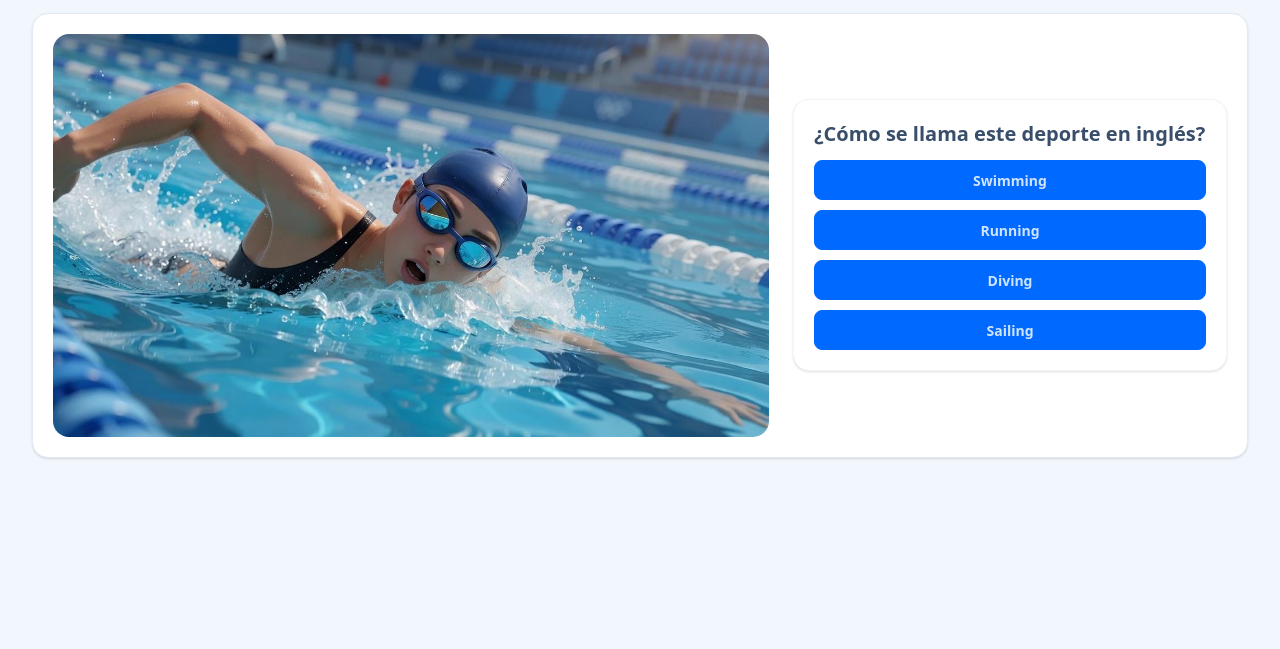
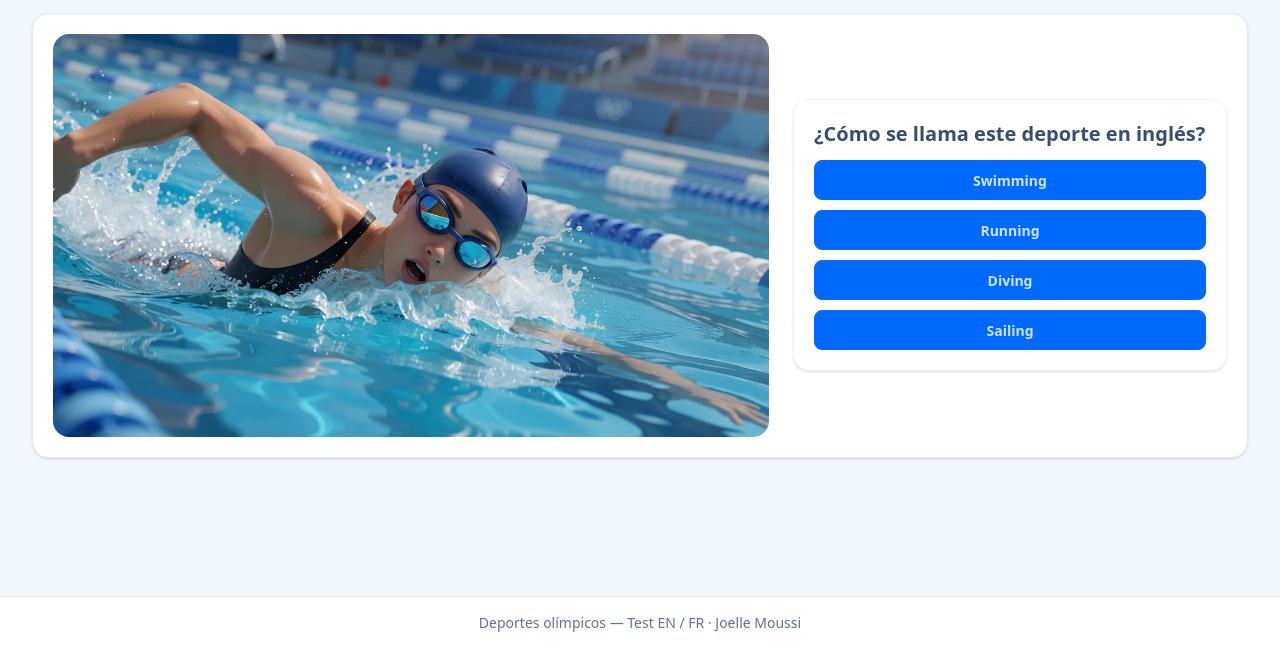
Before and after one commit to moussijoelle/Proyecto-mf04913-test-con-imagenes, a plain HTML site: page index.html in a window 1280 px wide. Shown: the part 151-800 px from the top of the page. Drawn offline with nearby package versions, Linux system fonts and the light colour scheme.

Commit message:
Anadir footer semantico

```diff
--- a/index.html
+++ b/index.html
@@ -10,7 +10,7 @@
   <script src="https://cdn.jsdelivr.net/npm/@tailwindcss/browser@4"></script>
 </head>
 
-<body class="min-h-screen bg-base-200 text-base-content">
+<body class="min-h-screen bg-base-200 text-base-content flex flex-col">
 
   <header class="navbar bg-base-100 shadow-sm px-4 sticky top-0 z-50">
     <div class="flex-1">
@@ -28,7 +28,7 @@
     </div>
   </header>
 
-  <main class="mx-auto max-w-7xl p-4 md:px-8 md:py-5 space-y-4">
+  <main class="mx-auto max-w-7xl p-4 md:px-8 md:py-5 space-y-4 flex-1 w-full">
 
     <section>
       <h1 class="text-2xl md:text-3xl font-bold text-primary">
@@ -82,6 +82,12 @@
 
   </main>
 
+  <footer class="footer footer-center bg-base-100 text-base-content p-4 mt-auto border-t border-base-300">
+    <p class="text-sm opacity-80">
+      Deportes olímpicos — Test EN / FR · Joelle Moussi
+    </p>
+  </footer>
+
   <dialog id="dialog-confirmar" class="modal">
     <div class="modal-box">
       <h3 class="font-bold text-lg">¿Confirmas tu respuesta?</h3>
```
